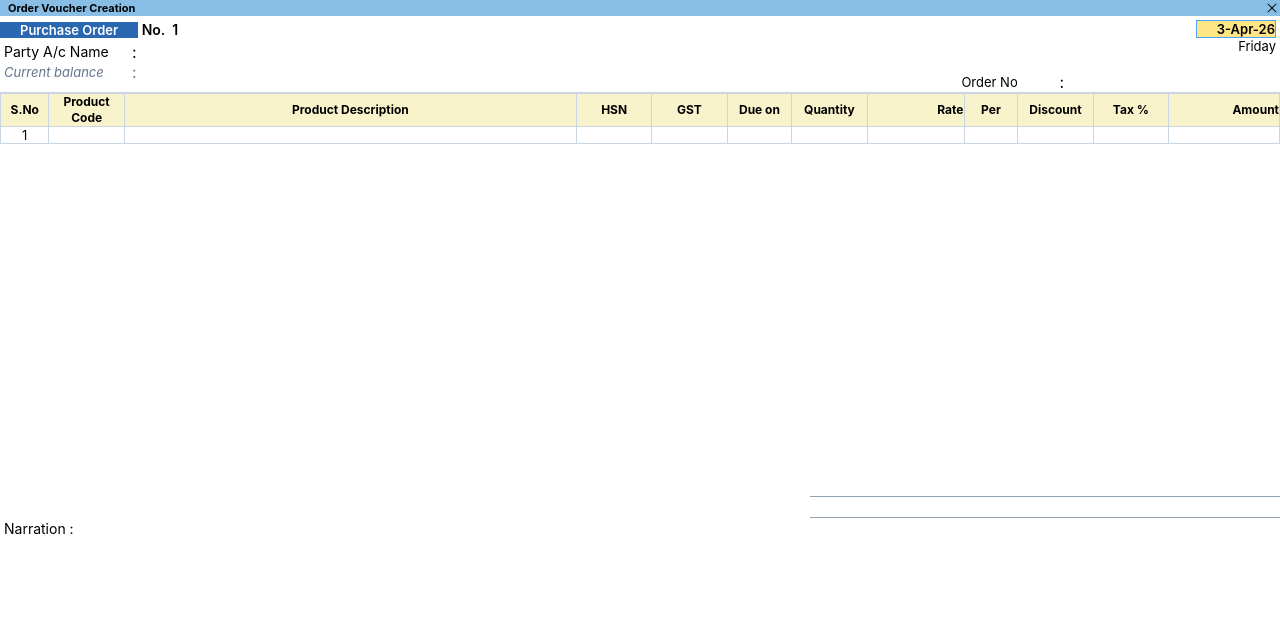
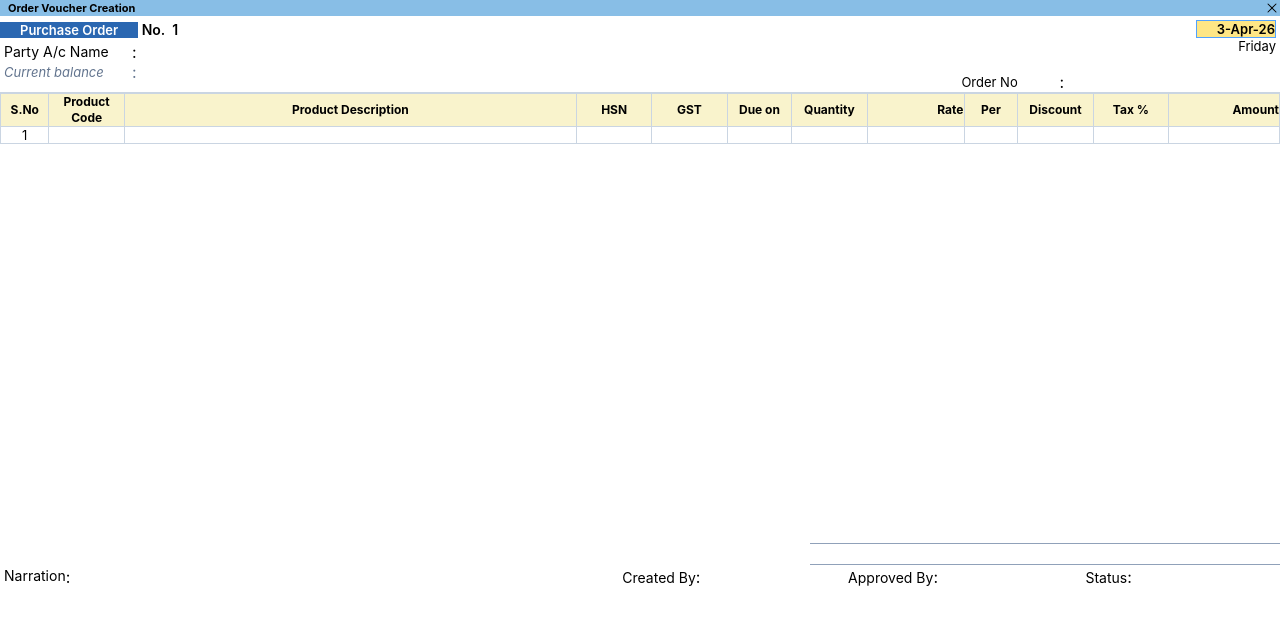
Before and after one commit to alibabakutty/kanishka_frontend_with_docker, a React (Vite) app: page /purchase_order in a window 1280 px wide. Shown: the top 624 px of the page. Built offline with nearby package versions, Linux system fonts and the light colour scheme.

Commit message:
now make field for create, approve and status

```diff
--- a/src/components/purchase_order/PurchaseOrder.jsx
+++ b/src/components/purchase_order/PurchaseOrder.jsx
@@ -4,6 +4,7 @@ import Title from "../utils/Title";
 import Header from "../utils/Header";
 import SelectArea from "../utils/SelectArea";
 import VoucherSub from "../utils/VoucherSub";
+import Footer from "../utils/Footer"; // Import the new Footer component
 
 const PurchaseOrder = () => {
     const [showProduct, setShowProduct] = useState(false);
@@ -42,9 +43,12 @@ const PurchaseOrder = () => {
         voucherNo: '1',
         voucherDate: '',
         voucherType: '',
-		orderNo:''
+        orderNo: ''
     });
     const [narration, setNarration] = useState("");
+    const [createdBy, setCreatedBy] = useState("");
+    const [approvedBy, setApprovedBy] = useState("");
+    const [status, setStatus] = useState("");
     const [stockItem] = useState([
         { productCode: "10001", label: "Aquafina 1L", quantity: 40 },
         { productCode: "10002", label: "Kinley 1L", quantity: 40 },
@@ -55,7 +59,7 @@ const PurchaseOrder = () => {
     const [selectedProduct, setSelectedProduct] = useState(0);
     const [focusedRow, setFocusedRow] = useState(null)
     const [filteredStockItem, setFilterdStockItem] = useState(stockItem);
-	const display = tableData.length > 1 ? [{label: "♦ End of List"}, ...filteredStockItem]: filteredStockItem
+    const display = tableData.length > 1 ? [{ label: "♦ End of List" }, ...filteredStockItem] : filteredStockItem
     const [totalQuantity, setTotalQuantity] = useState("");
     const [totalAmount, setTotalAmount] = useState("");
 
@@ -64,7 +68,7 @@ const PurchaseOrder = () => {
         const updatedData = [...tableData];
         updatedData[rowIndex][name] = value;
         setTableData(updatedData);
-		if(name === 'productCode'){
+        if (name === 'productCode') {
             const selectedProductItem = stockItem.filter((item) => item.label.toLowerCase().includes(value.toLowerCase()))
             setFilterdStockItem(selectedProductItem)
         }
@@ -74,15 +78,12 @@ const PurchaseOrder = () => {
         if (e.key === "Enter" && e.target.value.trim() !== "") {
             e.preventDefault();
             const nextCell = rowIndex * 2 + colIndex + 1;
-			//usually focus next cell index
             if (nextCell < tableRefs.current.length && tableRefs.current[nextCell]) {
                 tableRefs.current[nextCell]?.focus();
-				tableRefs.current[nextCell].setSelectionRange(0,0)
+                tableRefs.current[nextCell].setSelectionRange(0, 0)
             } else {
-				// add new row when reach last row
                 if (rowIndex === tableData.length - 1) {
                     addRow();
-					//
                 } else {
                     tableRefs.current[(rowIndex + 1) * 2]?.focus();
                     tableRefs.current[(rowIndex + 1) * 2].setSelectionRange(0, 0)
@@ -97,6 +98,7 @@ const PurchaseOrder = () => {
             }
         }
     };
+
     const addRow = () => {
         setTableData((prev) => [
             ...prev,
@@ -129,6 +131,7 @@ const PurchaseOrder = () => {
         }, 0);
         setFilterdStockItem(stockItem)
     };
+
     const handleFormSubmit = async () => {
         const customerName = headerData.customerName;
         const voucherNo = headerData.voucherNo;
@@ -163,9 +166,13 @@ const PurchaseOrder = () => {
             orderNo,
             orderItem,
             narration,
+            createdBy,
+            approvedBy,
+            status,
         };
         await axios.post('/transact/save', data);
     };
+
     const handleSelect = (e, item, rowIndex) => {
         if (selectedProduct < display.length) {
             if (e.key === "ArrowUp" && selectedProduct > 0) {
@@ -177,12 +184,11 @@ const PurchaseOrder = () => {
                 setSelectedProduct((prev) => prev + 1);
             } else if (e.key === "Enter" && selectedProduct >= 0) {
                 onSelected(e, item[selectedProduct], rowIndex);
-				// tableRefs.current[0].focus();
             } else if (e.key === "Backspace") {
                 if (e.target.value !== "") {
                     return;
                 } else {
-					if(rowIndex > 0){
+                    if (rowIndex > 0) {
                         const prevRowIndex = rowIndex - 1;
                         const prevRow = prevRowIndex * 2 + 1;
                         e.preventDefault();
@@ -190,49 +196,51 @@ const PurchaseOrder = () => {
                     } else {
                         e.preventDefault();
                         inputRefs.current[1]?.focus();
-					inputRefs.current[1].setSelectionRange(0,0);
+                        inputRefs.current[1].setSelectionRange(0, 0);
                     }
                 }
             }
         }
     };
+
     const onSelected = (e, item, rowIndex) => {
         const updatedTable = [...tableData];
         updatedTable[rowIndex].productCode = item.label;
         setSelectionItem(item.label);
-		if(item.label !== "♦ End of List"){
+        if (item.label !== "♦ End of List") {
             setShowSubForm(true);
         } else {
             setShowSubForm(false);
             e.preventDefault()
             inputRefs.current[3]?.focus()
-			const updated = tableData.filter((_, index)=> index !== rowIndex);
+            const updated = tableData.filter((_, index) => index !== rowIndex);
             setTableData(updated)
-
         }
         setShowProduct(false);
     };
-	const afterAllocation = (row)=>{
+
+    const afterAllocation = (row) => {
         setTimeout(() => {
             tableRefs.current[row * 2 + 1]?.focus();
         }, 0)
+    }
 
-	}
-	useEffect(()=>{
+    useEffect(() => {
         tableRefs.current = tableRefs.current.filter(ref => ref !== null);
-	},[tableData])
+    }, [tableData])
 
     const handleTotalQty = () => {
         const qty = tableData.reduce(
             (sum, alloc) => {
                 const num = typeof alloc.quantity === 'number' ? alloc.quantity : parseFloat(alloc.quantity.replace(/,/g, '')) || 0
-				return sum + num},0
-
+                return sum + num
+            }, 0
         );
         if (!isNaN(qty)) {
             setTotalQuantity(parseFloat(qty).toFixed(2));
         }
     };
+
     const handleTotalAmount = () => {
         const amt = tableData.reduce(
             (sum, alloc) => sum + parseFloat(alloc.amount),
@@ -240,11 +248,11 @@ const PurchaseOrder = () => {
         );
         if (!isNaN(amt)) setTotalAmount(parseFloat(amt).toFixed(2));
     };
-	useEffect(()=>{
+
+    useEffect(() => {
         handleTotalQty();
         handleTotalAmount();
-	},[tableData])
-
+    }, [tableData])
 
     return (
         <>
@@ -262,7 +270,7 @@ const PurchaseOrder = () => {
                         setData={setHeaderData}
                         tableRefs={tableRefs}
                     />
-					<div className="h-100.75 overflow-auto">
+                    <div className="h-112.5 overflow-auto">
                         <table className="w-full">
                             <thead className=" bg-[#F9F3CC] text-[12px] border border-slate-300 font-semibold sticky top-0">
                                 <tr className="h-4.25 leading-4 border border-slate-300">
@@ -340,9 +348,7 @@ const PurchaseOrder = () => {
                                                 />
                                             )}
                                          </td>
-
-										<td className=" border border-slate-300 bg-white">
-
+                                        <td className="border border-slate-300 bg-white">
                                             {item.description}
                                          </td>
                                         <td className="text-center border border-slate-300 bg-white">
@@ -352,30 +358,24 @@ const PurchaseOrder = () => {
                                             {item.gst ? item.gst + ' %' : ''}
                                          </td>
                                         <td className="text-center border border-slate-300 bg-white">
-
                                             {item.dueOn}
                                          </td>
                                         <td className="text-center border border-slate-300 bg-white">
-
                                             {item.quantity}
                                          </td>
                                         <td className="text-right border border-slate-300 bg-white">
-
                                             {item.rate}
                                          </td>
                                         <td className="text-center border border-slate-300 bg-white">
-
                                             {item.uom}
                                          </td>
                                         <td className="text-center border border-slate-300 bg-white">
-
                                             {item.discount ? item.discount + ' %' : ''}
                                          </td>
                                         <td className="text-center border border-slate-300 bg-white">
-
                                             {item.tax ? item.tax + ' %' : ''}
                                          </td>
-										<td className=" border border-slate-300 bg-white cursor-default">
+                                        <td className="border border-slate-300 bg-white cursor-default">
                                             <input
                                                 onChange={(e) => handleInputChange(e, rowIndex)}
                                                 className="w-full outline-0 text-right focus:bg-amber-300"
@@ -416,38 +416,24 @@ const PurchaseOrder = () => {
                             </span>
                         </div>
                     </div>
-					<div className="flex justify-between ">
-						<div className=" flex flex-col">
-							<label htmlFor="narration" className="text-[14px] pl-1">
-								Narration :
-							</label>
-							<textarea
-								// type="text"
-								ref={(el) => (inputRefs.current[3] = el)}
-								name="narration"
-								value={narration}
-								onChange={(e) => setNarration(e.target.value)}
-								onKeyDown={(e) => {
-									if (e.key === 'Enter') {
-										e.preventDefault();
-										const confirmed = window.confirm('Do you want Confirm...');
-										if (confirmed) {
-											handleFormSubmit();
-										}
-									} else if (e.key === 'Backspace') {
-										if (inputRefs.current[2].value === '') {
-											console.log();
-										}
-									}
-								}}
-								className="h-9 text-[13px] resize-none focus:bg-[#fee8af] overflow-hidden outline-0 focus:border focus:border-blue-400 w-175 bg-transparent"
-								rows={1}
+
+                    {/* Footer Component */}
+                    <Footer
+                        narration={narration}
+                        setNarration={setNarration}
+                        inputRefs={inputRefs}
+                        handleFormSubmit={handleFormSubmit}
+                        createdBy={createdBy}
+                        setCreatedBy={setCreatedBy}
+                        approvedBy={approvedBy}
+                        setApprovedBy={setApprovedBy}
+                        status={status}
+                        setStatus={setStatus}
                     />
-						</div>
-					</div>
                 </form>
             </div>
         </>
     );
 };
+
 export default PurchaseOrder;
--- /dev/null
+++ b/src/components/utils/Footer.jsx
@@ -0,0 +1,89 @@
+import React from 'react';
+
+const Footer = ({
+    narration,
+    setNarration,
+    inputRefs,
+    handleFormSubmit,
+    createdBy = '',
+    setCreatedBy,
+    approvedBy = '',
+    setApprovedBy,
+    status = '',
+    setStatus
+}) => {
+    return (
+        <div className="flex justify-between">
+            <div className="flex">
+                <label htmlFor="narration" className="text-[14px] pl-1">
+                    Narration
+                </label>
+                <span className="mr-0.5">:</span>
+                <textarea
+                    ref={(el) => (inputRefs.current[3] = el)}
+                    name="narration"
+                    value={narration}
+                    onChange={(e) => setNarration(e.target.value)}
+                    onKeyDown={(e) => {
+                        if (e.key === 'Enter') {
+                            e.preventDefault();
+                            const confirmed = window.confirm('Do you want Confirm...');
+                            if (confirmed) {
+                                handleFormSubmit();
+                            }
+                        } else if (e.key === 'Backspace') {
+                            if (inputRefs.current[2]?.value === '') {
+                                console.log();
+                            }
+                        }
+                    }}
+                    className="h-5 text-[13px] resize-none focus:bg-[#fee8af] overflow-hidden outline-0 focus:border focus:border-blue-400 w-137.5 bg-transparent"
+                    rows={1}
+                />
+            </div>
+            <div className="flex">
+                <div>
+                    <label className="text-[14px]" htmlFor="createdBy">
+                        Created By
+                    </label>
+                    <span className="mr-0.5">:</span>
+                    <input
+                        type="text"
+                        id="createdBy"
+                        value={createdBy}
+                        onChange={(e) => setCreatedBy(e.target.value)}
+                        className="w-37.5 h-5 resize-none focus:bg-[#fee8af] overflow-hidden outline-0 focus:border focus:border-blue-400 bg-transparent"
+                    />
+                </div>
+                <div>
+                    <label className="text-[14px]" htmlFor="approvedBy">
+                        Approved By
+                    </label>
+                    <span className="mr-0.5">:</span>
+                    <input
+                        type="text"
+                        id="approvedBy"
+                        value={approvedBy}
+                        onChange={(e) => setApprovedBy(e.target.value)}
+                        className="w-37.5 h-5 resize-none focus:bg-[#fee8af] overflow-hidden outline-0 focus:border focus:border-blue-400 bg-transparent"
+                    />
+                </div>
+                <div>
+                    <label className="text-[14px]" htmlFor="status">
+                        Status
+                    </label>
+                    <span className="mr-0.5">:</span>
+                    <input
+                        type="text"
+                        id="status"
+                        value={status}
+                        onChange={(e) => setStatus(e.target.value)}
+                        className="w-37.5 h-5 resize-none focus:bg-[#fee8af] overflow-hidden outline-0 focus:border focus:border-blue-400 bg-transparent"
+                    />
+                </div>
+            </div>
+        </div>
+    );
+};
+
+export default Footer;
```
Lines whose indentation alone changed are shown as unchanged.
